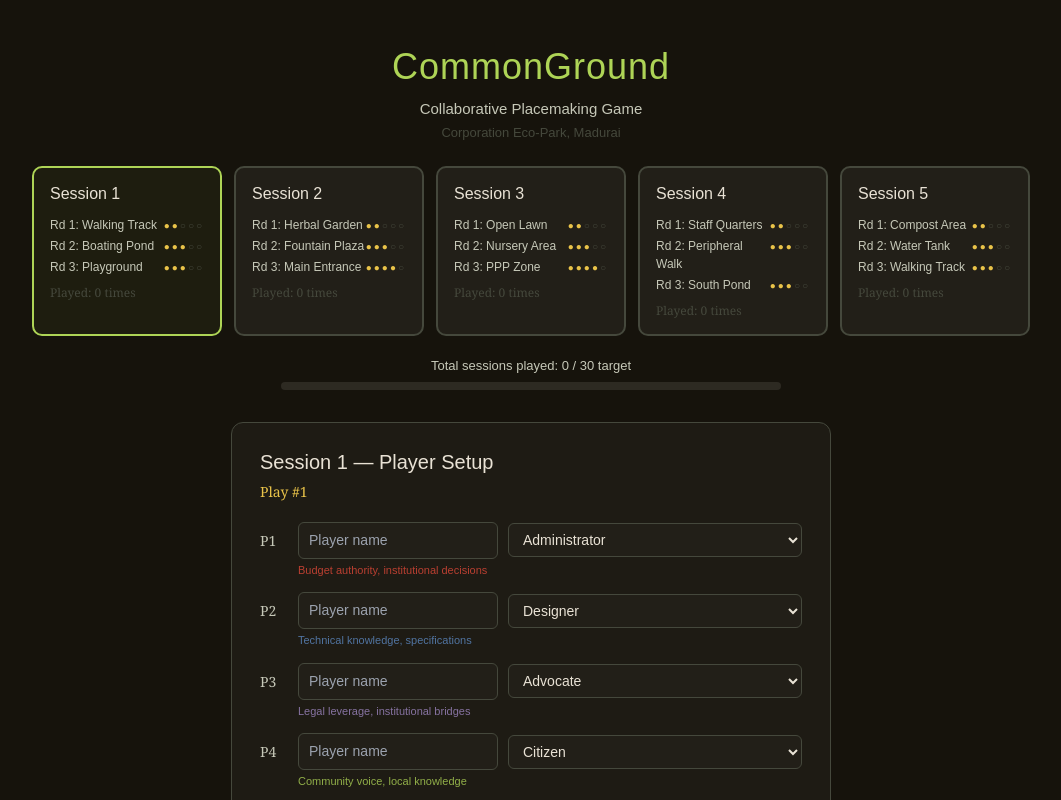
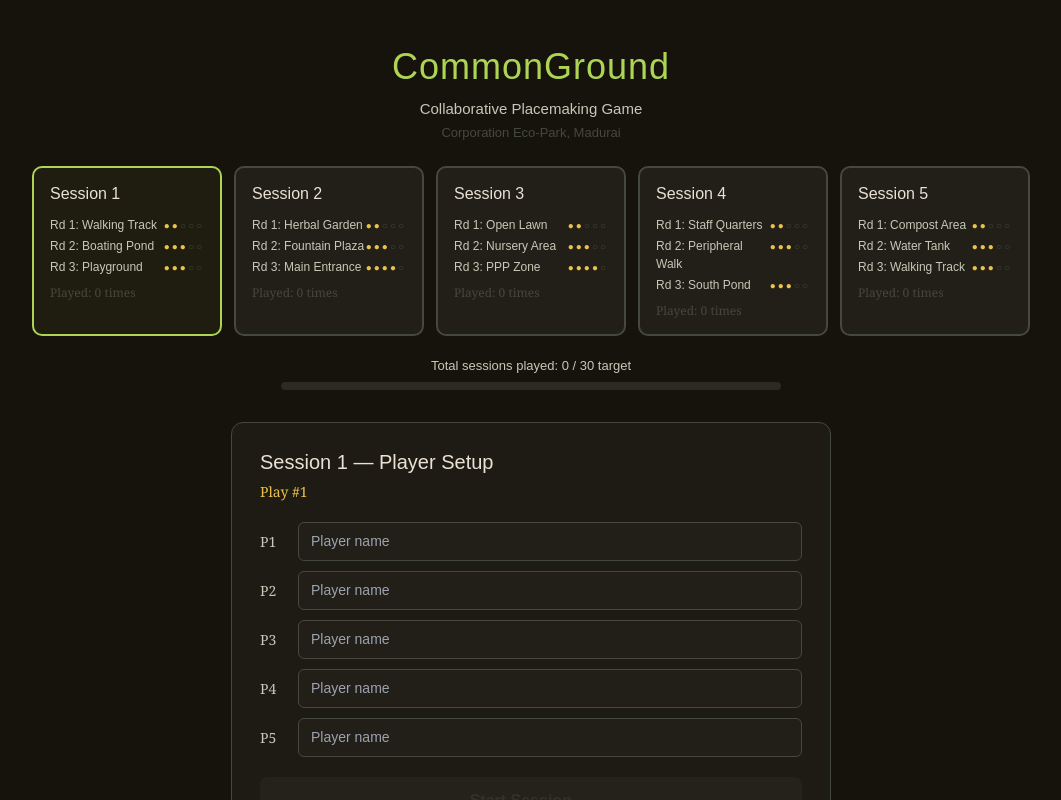
Before and after one commit to ElangovanSankaralingom/CommonGround, a React (Vite) app: page / in a window 1280 px wide. Both pictures are taken after a click on the element 236 px from the left and 251 px from the top of the page. Shown: the top 800 px of the page, without its empty margins (109-1170 px from the left). Built offline with nearby package versions, Linux system fonts and the light colour scheme.

Commit message:
Remove role selection from session setup, connect to existing game home screen

```diff
--- a/src/ui/screens/SessionDashboard.tsx
+++ b/src/ui/screens/SessionDashboard.tsx
@@ -4,7 +4,7 @@ export interface SessionStartConfig {
   sessionNumber: number;
   challengeSetId: string;
   playNumber: number;
-  players: { name: string; roleId: string }[];
+  players: { name: string }[];
 }
 
 interface Props {
@@ -47,14 +47,6 @@ const SESSIONS = [
   ]},
 ];
 
-const ROLES = [
-  { id: 'administrator', name: 'Administrator', hint: 'Budget authority, institutional decisions', color: '#e04838' },
-  { id: 'designer', name: 'Designer', hint: 'Technical knowledge, specifications', color: '#5d8ac4' },
-  { id: 'advocate', name: 'Advocate', hint: 'Legal leverage, institutional bridges', color: '#a088c4' },
-  { id: 'citizen', name: 'Citizen', hint: 'Community voice, local knowledge', color: '#aed456' },
-  { id: 'investor', name: 'Investor', hint: 'Market connections, revenue models', color: '#e9c349' },
-];
-
 const PLAY_COUNT_KEY = 'commonground_play_counts';
 function getPlayCounts(): Record<string, number> {
   try { return JSON.parse(localStorage.getItem(PLAY_COUNT_KEY) || '{}'); } catch { return {}; }
@@ -69,7 +61,6 @@ function diffDots(level: number, max = 5) {
 export default function SessionDashboard({ onStartSession }: Props) {
   const [selectedSession, setSelectedSession] = useState<string | null>(null);
   const [playerNames, setPlayerNames] = useState(['', '', '', '', '']);
-  const [playerRoles, setPlayerRoles] = useState(['administrator', 'designer', 'advocate', 'citizen', 'investor']);
   const [hoveredCard, setHoveredCard] = useState<string | null>(null);
   const playCounts = useMemo(() => getPlayCounts(), []);
 
@@ -78,26 +69,10 @@ export default function SessionDashboard({ onStartSession }: Props) {
   const sessionNumber = selectedData ? SESSIONS.indexOf(selectedData) + 1 : 0;
   const currentPlayCount = selectedSession ? (playCounts[selectedSession] || 0) : 0;
 
-  const usedRoles = useMemo(() => {
-    const m = new Map<number, string>();
-    playerRoles.forEach((r, i) => m.set(i, r));
-    return m;
-  }, [playerRoles]);
-
-  const hasDuplicateRoles = useMemo(() => {
-    const seen = new Set<string>();
-    for (const r of playerRoles) { if (seen.has(r)) return true; seen.add(r); }
-    return false;
-  }, [playerRoles]);
-
-  const canStart = selectedSession && playerNames.every(n => n.trim() !== '') && !hasDuplicateRoles;
+  const canStart = selectedSession && playerNames.every(n => n.trim() !== '');
 
   const setName = useCallback((i: number, v: string) => {
     setPlayerNames(prev => { const n = [...prev]; n[i] = v; return n; });
-  }, []);
-
-  const setRole = useCallback((i: number, v: string) => {
-    setPlayerRoles(prev => { const n = [...prev]; n[i] = v; return n; });
   }, []);
 
   const handleStart = useCallback(() => {
@@ -106,11 +81,11 @@ export default function SessionDashboard({ onStartSession }: Props) {
       sessionNumber,
       challengeSetId: selectedData.setId,
       playNumber: currentPlayCount + 1,
-      players: playerNames.map((name, i) => ({ name: name.trim(), roleId: playerRoles[i] })),
+      players: playerNames.map(name => ({ name: name.trim() })),
     };
     console.log('[SessionDashboard] Starting session:', config);
     onStartSession(config);
-  }, [selectedData, canStart, sessionNumber, currentPlayCount, playerNames, playerRoles, onStartSession]);
+  }, [selectedData, canStart, sessionNumber, currentPlayCount, playerNames, onStartSession]);
 
   const progressPct = Math.min((totalPlays / 30) * 100, 100);
 
@@ -175,36 +150,16 @@ export default function SessionDashboard({ onStartSession }: Props) {
           <p style={{ margin: '0 0 20px', fontSize: 14, color: T.tertiary, fontFamily: T.fontNumber }}>
             Play #{currentPlayCount + 1}
           </p>
-          {playerNames.map((name, i) => {
-            const role = ROLES.find(r => r.id === playerRoles[i]);
-            const otherUsed = new Set(playerRoles.filter((_, j) => j !== i));
-            return (
-              <div key={i} style={{ marginBottom: 14 }}>
-                <div style={{ display: 'flex', alignItems: 'center', gap: 10 }}>
+          {playerNames.map((name, i) => (
+            <div key={i} style={{ display: 'flex', alignItems: 'center', gap: 10, marginBottom: 10 }}>
               <span style={{ fontFamily: T.fontNumber, fontSize: 14, color: T.onSurfaceVariant, width: 28, flexShrink: 0 }}>P{i + 1}</span>
               <input value={name} onChange={e => setName(i, e.target.value)} placeholder="Player name"
                 style={{
-                      width: 200, padding: '7px 10px', borderRadius: 6, border: `1px solid ${T.outlineVariant}`,
+                  flex: 1, padding: '8px 12px', borderRadius: 6, border: `1px solid ${T.outlineVariant}`,
                   background: T.container, color: T.onSurface, fontFamily: T.fontBody, fontSize: 14, outline: 'none',
                 }} />
-                  <select value={playerRoles[i]} onChange={e => setRole(i, e.target.value)}
-                    style={{
-                      flex: 1, padding: '7px 10px', borderRadius: 6, border: `1px solid ${T.outlineVariant}`,
-                      background: T.container, color: T.onSurface, fontFamily: T.fontBody, fontSize: 14, outline: 'none',
-                    }}>
-                    {ROLES.map(r => (
-                      <option key={r.id} value={r.id} disabled={otherUsed.has(r.id)}>{r.name}</option>
+            </div>
           ))}
-                  </select>
-                </div>
-                {role && (
-                  <div style={{ marginLeft: 38, marginTop: 3, fontSize: 11, color: role.color, opacity: 0.8 }}>
-                    {role.hint}
-                  </div>
-                )}
-              </div>
-            );
-          })}
           <button onClick={handleStart} disabled={!canStart}
             style={{
               marginTop: 10, width: '100%', padding: '12px 0', borderRadius: 8, border: 'none', cursor: canStart ? 'pointer' : 'not-allowed',
```
Lines whose indentation alone changed are shown as unchanged.
